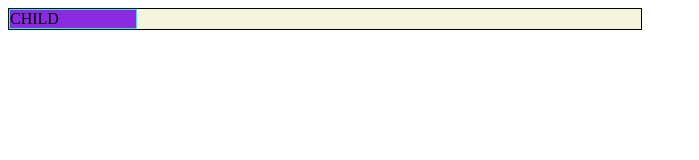
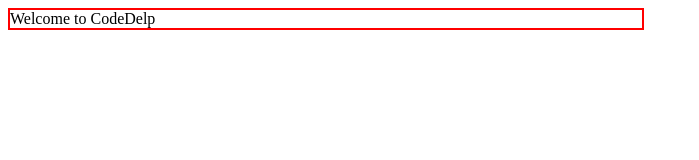
Before and after one commit to zahidhu123/product-catalog, a plain HTML site: page lecture18/index.html in a window 1280 px wide. Shown: the whole page, without its empty margins (0-699 px from the left). Drawn offline with Linux system fonts and the light colour scheme.

Commit message:
dimention

```diff
--- a/lecture18/index.html
+++ b/lecture18/index.html
@@ -7,34 +7,17 @@
     <title>Unit dimenstion</title>
 
     <style>
-        /* .box{
-            width: 25%;
-            border: 2px solid red;
-        } */
-        .parent {
-            border: 1px solid black;
-            background-color: beige;
-            width: 50%;
-        }
-
-        .child {
-            border: 1px solid aqua;
-            background-color: blueviolet;
-            width: 20%;
-        }
+       .box{
+        border: 2px solid red;
+        width: 50%;
+       }
     </style>
 </head>
 
 <body>
 
-    <!-- <div class="box">
-        Welcome to codehelp
-    </div> -->
-
-    <div class="parent">
-        <div class="child">
-            CHILD
-        </div>
+    <div class="box">
+        Welcome to CodeDelp
     </div>
 
 </body>
```
